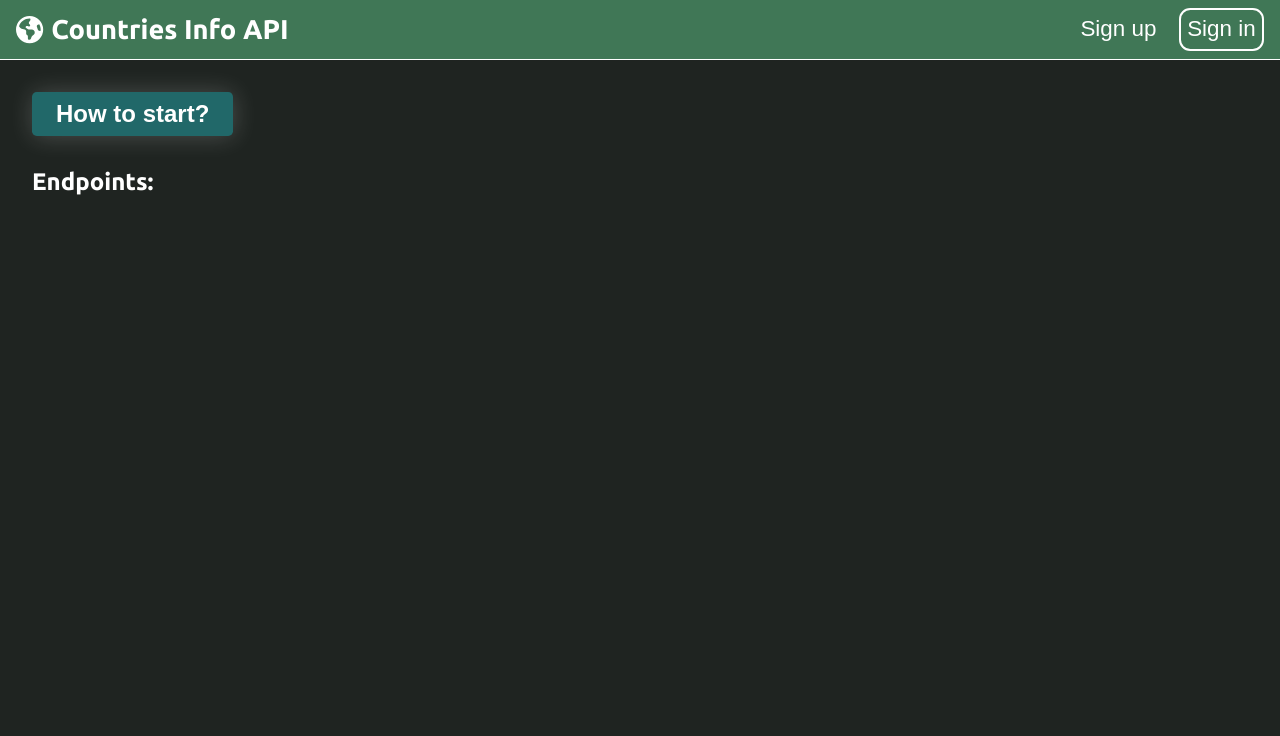
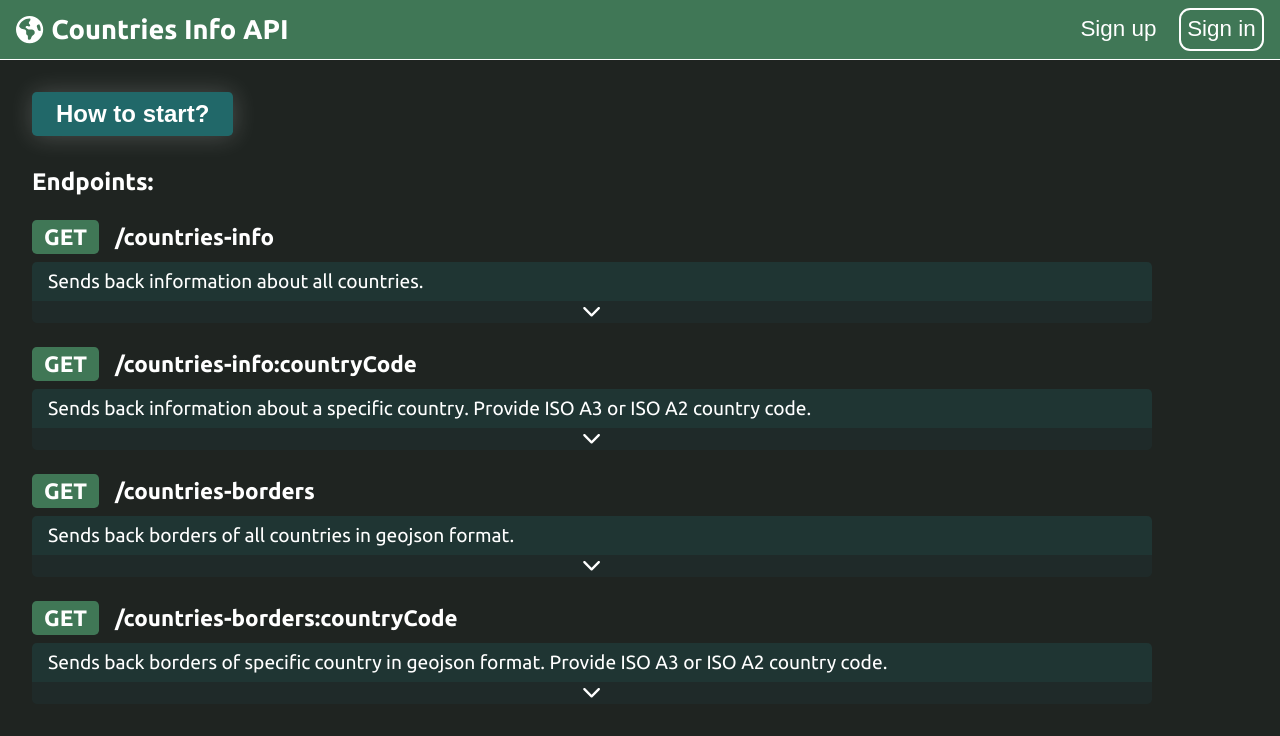
Before and after one commit to viventer/CountriesInfoApiFrontend, a React (Create React App) app: page / in a window 1280 px wide. Shown: the top 736 px of the page. Built offline with nearby package versions, Linux system fonts and the light colour scheme.

Commit message:
added endpoints no interaction

```diff
--- a/src/pages/home/components/Endpoints.jsx
+++ b/src/pages/home/components/EndpointsList.jsx
@@ -1,30 +1,46 @@
-import { StyledEndpoints } from "../styles/Endpoints.styled";
+import { StyledEndpointsList } from "../styles/Endpoints.styled";
 
-export default function Endpoints() {
+import SeparateEndpoint from "./SeparateEndpoint";
+
+export default function EndpointsList() {
   const endpoints = [
     {
       url: "countries-info",
       description: "Sends back information about all countries.",
+      exampleUrl: "countries-info",
     },
     {
       url: "countries-info:countryCode",
       description:
         "Sends back information about a specific country. Provide ISO A3 or ISO A2 country code.",
+      exampleUrl: "countries-info/PL",
     },
     {
       url: "countries-borders",
       description: "Sends back borders of all countries in geojson format.",
+      exampleUrl: "countries-borders",
     },
     {
       url: "countries-borders:countryCode",
       description:
         "Sends back borders of specific country in geojson format. Provide ISO A3 or ISO A2 country code.",
+      exampleUrl: "countries-borders/PL",
     },
   ];
 
+  const endpointsComponents = endpoints.map((endpoint) => (
+    <SeparateEndpoint
+      key={endpoint.url}
+      url={endpoint.url}
+      description={endpoint.description}
+      exampleUrl={endpoint.exampleUrl}
+    />
+  ));
+
   return (
-    <StyledEndpoints>
+    <StyledEndpointsList>
       <h2>Endpoints:</h2>
-    </StyledEndpoints>
+      {endpointsComponents}
+    </StyledEndpointsList>
   );
 }
--- a/src/pages/home/components/Home.jsx
+++ b/src/pages/home/components/Home.jsx
@@ -1,4 +1,4 @@
-import Endpoints from "./Endpoints";
+import EndpointsList from "./EndpointsList";
 import { StyledHome } from "../styles/Home.styled";
 import HowToStartButton from "./HowToStartButton";
 
@@ -6,7 +6,7 @@ export default function Home() {
   return (
     <StyledHome>
       <HowToStartButton />
-      <Endpoints />
+      <EndpointsList />
     </StyledHome>
   );
 }
--- a/src/pages/home/components/SeparateEndpoint.jsx
+++ b/src/pages/home/components/SeparateEndpoint.jsx
@@ -1,5 +1,18 @@
-import React from "react";
+import { faChevronDown } from "@fortawesome/free-solid-svg-icons";
+import { StyledSeparateEndpoint } from "../styles/Endpoints.styled";
+import { FontAwesomeIcon } from "@fortawesome/react-fontawesome";
 
-export default function SeparateEndpoint() {
-  return <div>SeparateEndpoint</div>;
+export default function SeparateEndpoint({ url, description, exampleUrl }) {
+  return (
+    <StyledSeparateEndpoint>
+      <div className="flex">
+        <p>GET</p>
+        <p>{`/${url}`}</p>
+      </div>
+      <p>{description}</p>
+      <button>
+        <FontAwesomeIcon icon={faChevronDown} className="icon" />
+      </button>
+    </StyledSeparateEndpoint>
+  );
 }
--- a/src/pages/home/styles/Endpoints.styled.js
+++ b/src/pages/home/styles/Endpoints.styled.js
@@ -1,7 +1,61 @@
 import styled from "styled-components";
 
-export const StyledEndpoints = styled.section`
+export const StyledEndpointsList = styled.section`
   h2 {
     font-size: 1.5rem;
   }
 `;
+
+export const StyledSeparateEndpoint = styled.article`
+  margin: 1.5rem 0;
+  max-width: 70rem;
+  & > .flex {
+    gap: 1rem;
+    justify-content: left;
+    margin-bottom: 0.5rem;
+  }
+  & > .flex > p {
+    font-size: 1.2rem;
+    font-weight: 700;
+  }
+  & > .flex > p:first-child {
+    background-color: ${({ theme }) => theme.colors.darkGreen};
+    padding: 0.25rem 0.75rem;
+    border-radius: 0.3rem;
+  }
+  & > p,
+  & > button {
+    font-size: 1.1rem;
+  }
+  & > p {
+    background-color: rgba(33, 104, 105, 0.25);
+    padding: 0.5rem 1rem;
+    border-radius: 0.3rem 0.3rem 0 0;
+  }
+  & > button {
+    color: white;
+    background-color: rgba(33, 104, 105, 0.1);
+    border: none;
+    width: 100%;
+    border-radius: 0 0 0.3rem 0.3rem;
+  }
+
+  @media (min-width: 600px) {
+    & > .flex > p {
+      font-size: 1.4rem;
+    }
+    & > p,
+    & > button {
+      font-size: 1.2rem;
+    }
+  }
+  @media (min-width: 1400px) {
+    & > .flex > p {
+      font-size: 1.5rem;
+    }
+    & > p,
+    & > button {
+      font-size: 1.3rem;
+    }
+  }
+`;
```
